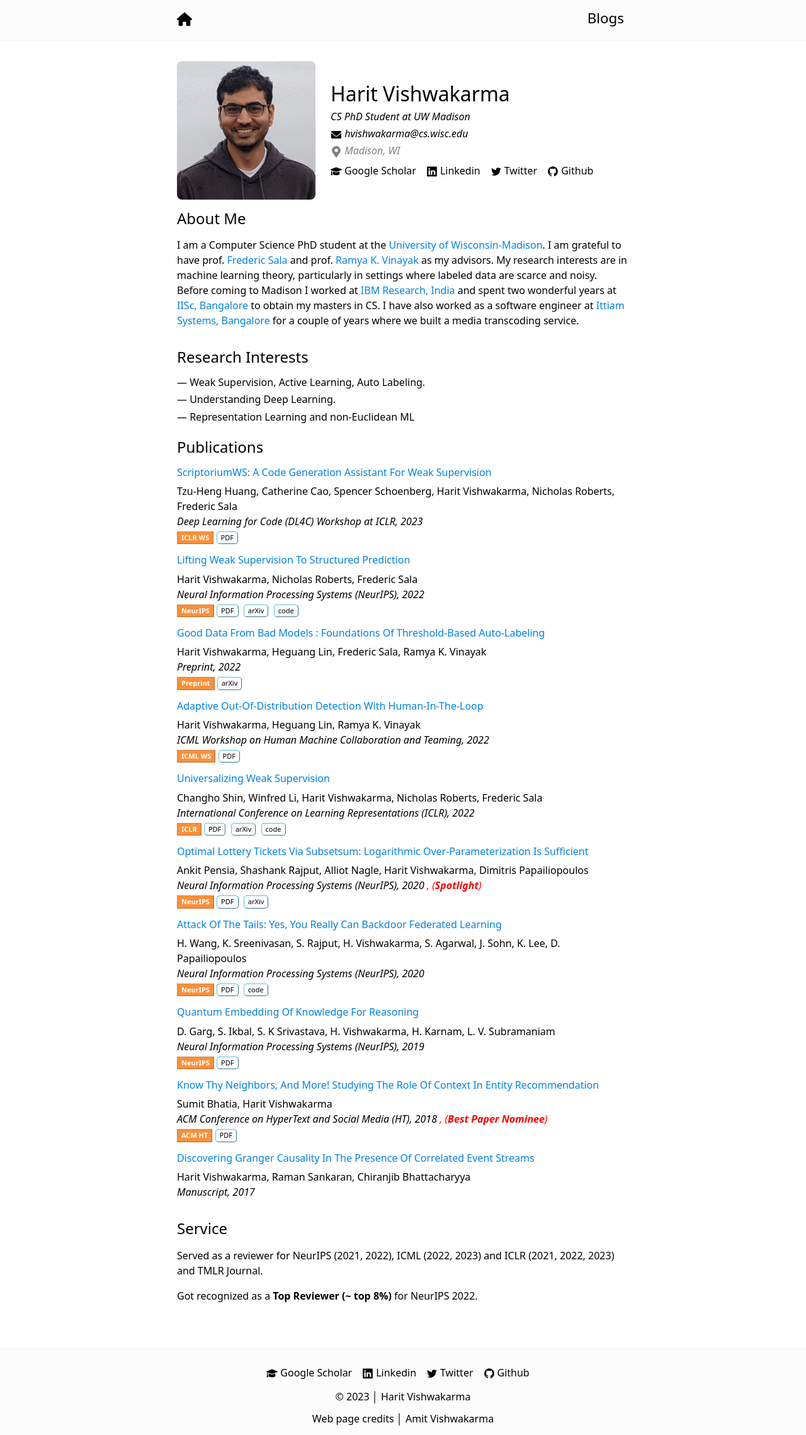
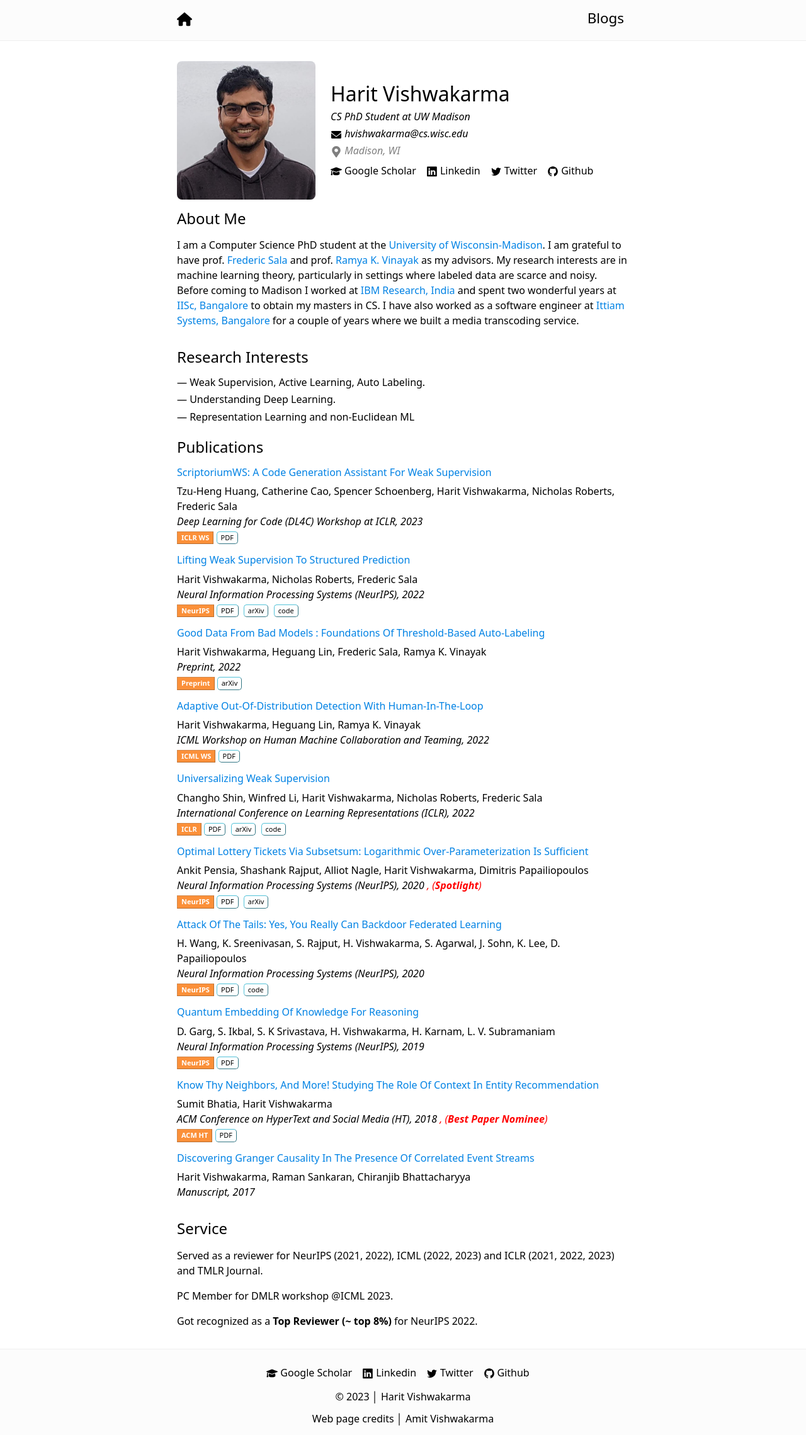
Before and after one commit to harit7/harit7.github.io, a Jekyll site: the page built from index.html, in a window 1280 px wide. Shown: the whole page at 63% size. Built offline with Jekyll 4.4.1, drawn with Linux system fonts in a browser that asks for light colours.

Commit message:
Update home.html

```diff
--- a/_layouts/home.html
+++ b/_layouts/home.html
@@ -126,6 +126,8 @@ layout: default
         <p>
            Served as a reviewer for NeurIPS (2021, 2022), ICML (2022, 2023) and ICLR (2021, 2022, 2023) and TMLR Journal.
         </p>
+        <p> PC Member for DMLR workshop @ICML 2023.
+        </p>
         <p>
            Got recognized as a <b>Top Reviewer (~ top 8%)</b> for NeurIPS 2022.
         </p>
```
